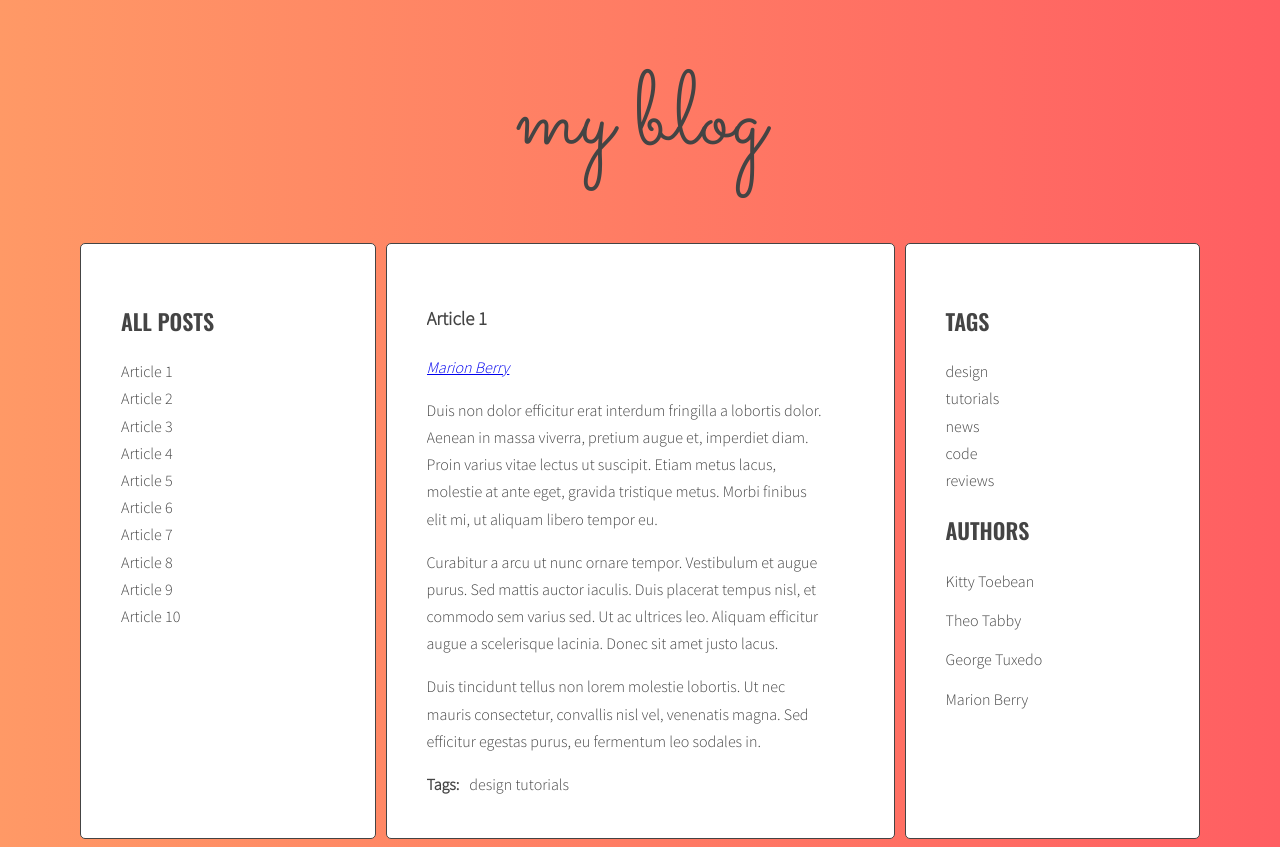
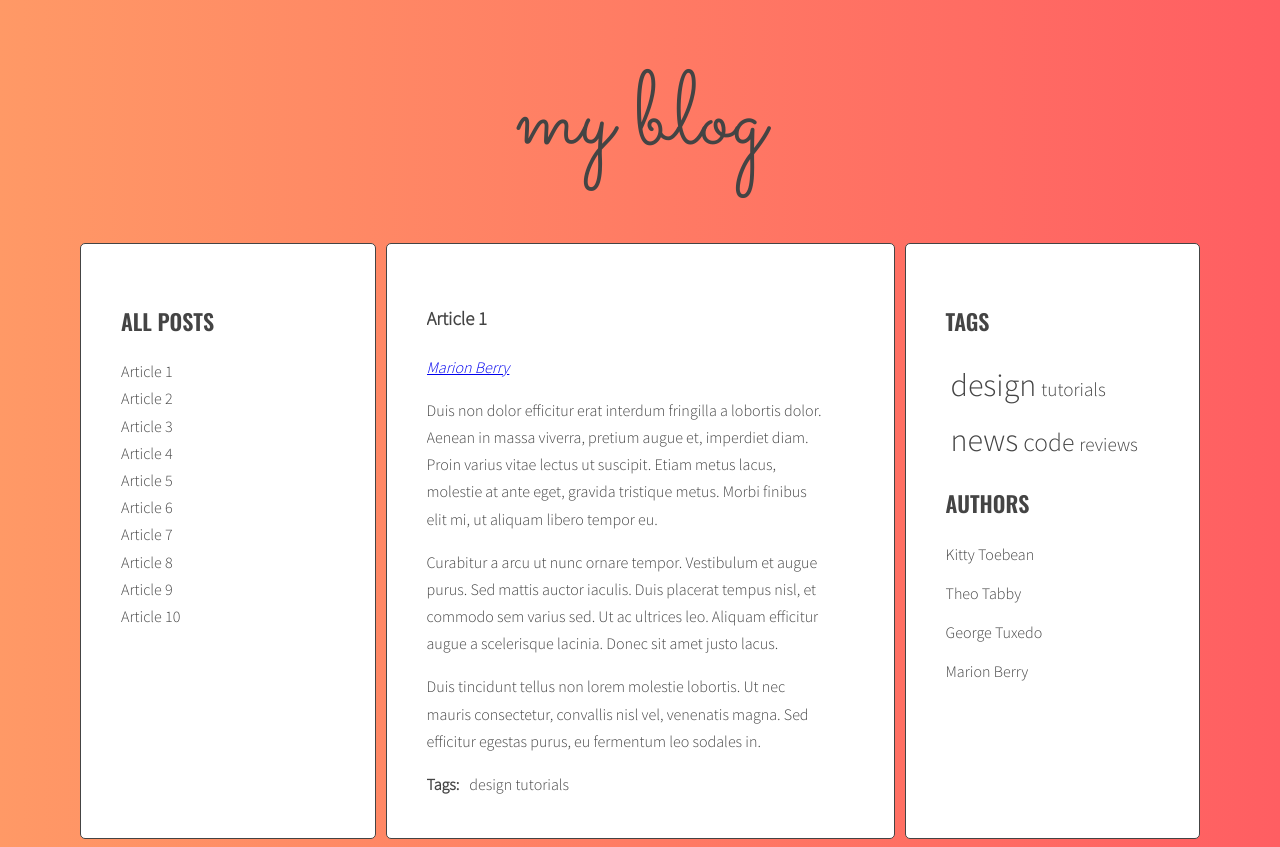
Before and after one commit to jarekdorman/javascript-blog, a website: page index.html in a window 1280 px wide. Drawn offline with nearby package versions, Linux system fonts and the light colour scheme.

Commit message:
Add tag cloud script

```diff
--- a/js/script.js
+++ b/js/script.js
@@ -5,7 +5,9 @@ const optArticleSelector = '.post',
   optTitleListSelector = '.titles',
   optArticleTagsSelector = '.post-tags .list',
   optArticleAuthorSelector = '.post .post-author',
-  optTagsListSelector = '.tags.list';
+  optTagsListSelector = '.tags.list',
+  optCloudClassCount = 5,
+  optCloudClassPrefix = 'tag-size-';
 
 const titleClickHandler = function (event) {
   event.preventDefault();
@@ -77,8 +79,36 @@ function generateTitleLinks(customSelector = '') {
 
 generateTitleLinks();
 
+function calculateTagsParams(tags) {
+  const params = {
+    max: 0,
+    min: 999999,
+  };
+  for (let tag in tags) {
+    console.log(tag + ' is used ' + tags[tag] + ' times');
+    if (tags[tag] > params.max) {
+      params.max = tags[tag];
+    }
+    if (tags[tag] < params.min) {
+      params.min = tags[tag];
+    }
+  }
+  return params;
+}
+
+function calculateTagClass(count, params) {
+  const normalizedCount = count - params.min;
+  const normalizedMax = params.max - params.min;
+  const percentage = normalizedCount / normalizedMax;
+  const classNumber = Math.floor(percentage * (optCloudClassCount - 1) + 1);
+  const classValue = optCloudClassPrefix + classNumber;
+  return classValue;
+}
+
 function generateTags() {
-  let allTags = [];
+  /* [NEW] create a new variable allTags with an empty array */
+  let allTags = {};
+  console.log(allTags);
   /* find all articles */
   const articles = document.querySelectorAll(optArticleSelector);
   /* START LOOP: for every article: */
@@ -104,8 +134,13 @@ function generateTags() {
         '<li><a href="#tag-' + tag + '">' + tag + '</a></li> ';
       // console.log(tagLinkHTML);
       /* add generated code to html variable */
-      if (allTags.indexOf(tagLinkHTML) == -1) {
-        allTags.push(tagLinkHTML);
+
+      /* [NEW] check if this link is NOT already in allTags */
+      if (!allTags[tag]) {
+        /* [NEW] add generated code to allTags array */
+        allTags[tag] = 1;
+      } else {
+        allTags[tag]++;
       }
       html = html + tagLinkHTML;
       console.log(html);
@@ -113,10 +148,39 @@ function generateTags() {
     }
     /* insert HTML of all the links into the tags wrapper */
     tagsWrapper.innerHTML = html;
+
     /* END LOOP: for every article: */
   }
+  /* [NEW] find list of tags in right column */
   const tagList = document.querySelector('.tags');
-  tagList.innerHTML = allTags.join('');
+
+  /* [NEW] add html from allTags to tagList */
+  // tagList.innerHTML = allTags.join('');
+
+
+  const tagsParams = calculateTagsParams(allTags);
+  console.log('tagsParams:', tagsParams);
+
+  /* [NEW] create variable for all links HTML code */
+  let allTagsHTML = '';
+
+  /* [NEW] START LOOP: for each tag in allTags: */
+  for (let tag in allTags) {
+    const tagLinkHTML =
+      '<li><a class="' +
+      calculateTagClass(allTags[tag], tagsParams) +
+      '" href="#tag-' +
+      tag +
+      '">' +
+      tag +
+      '</a></li>';
+    // const tagLinkHTML = calculateTagClass(allTags[tag], tagsParams);
+    console.log('tagLinkHTML:', tagLinkHTML);
+    /* [NEW] generate code of a link and add it to allTagsHTML */
+    // allTagsHTML += tag + ' (' + allTags[tag] + ') ';
+    allTagsHTML += tagLinkHTML;
+  }
+  tagList.insertAdjacentHTML('beforeend', allTagsHTML);
 }
 
 generateTags();
--- a/sass/style.scss
+++ b/sass/style.scss
@@ -99,6 +99,34 @@ ul li a {
   color: $color-dark;
 }
 
+.tag-size-1 {
+  font-size: 120%;
+}
+
+.tag-size-2 {
+  font-size: 140%;
+}
+
+.tag-size-3 {
+  font-size: 160%;
+}
+
+.tag-size-4 {
+  font-size: 180%;
+}
+
+.tag-size-5 {
+  font-size: 200%;
+}
+
+.sidebar .tags li {
+  display: inline-block;
+  margin-left: 5px;
+}
+
+.list, .tags {
+  display: inline;
+}
 /* Authors */
 
 .authors {
```
Also changed, not shown: css/style.css, 1 other file.
